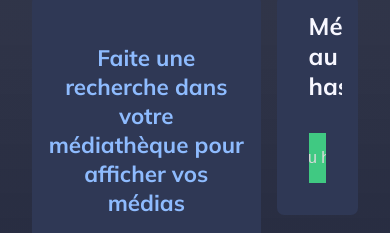
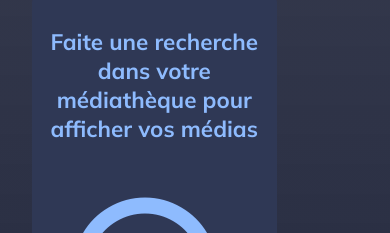
Before and after one commit to mathieuMSdos/projet-jarvis, a React (Create React App) app: page /private/private-home in a window 390 px wide. Shown: the part 265-498 px from the top of the page. Built offline with nearby package versions, Linux system fonts and the light colour scheme; no server answers; sample sign-in values are in the browser's storage.

Commit message:
css bug fixed

```diff
--- a/src/Components/MediaWheel/_MediaWheel.scss
+++ b/src/Components/MediaWheel/_MediaWheel.scss
@@ -15,5 +15,8 @@
     width: 100%;
     display: flex;
     justify-content: center;
+
+
   }
+
 }
--- a/src/Components/SearchBar/_SearchBar.scss
+++ b/src/Components/SearchBar/_SearchBar.scss
@@ -94,3 +94,11 @@
   }
   background-color: $forbidden-color;
 }
+
+@media screen and (max-width: 400px) {
+  .search__bar-container {
+    display: flex;
+    row-gap: 2rem;
+    flex-direction: column;
+  }
+}
--- a/src/Components/SignUpForm/_SignUpForm.scss
+++ b/src/Components/SignUpForm/_SignUpForm.scss
@@ -88,7 +88,6 @@
       -webkit-text-fill-color: $important-element-color !important;
     }
 
-
     .signUp__inputs-container {
       display: flex;
       flex-direction: column;
@@ -119,7 +118,7 @@
       line-height: 2rem;
     }
   }
-  p{
+  p {
     font-size: 1.3rem;
     font-weight: 700;
     color: $most-important-element-color;
--- a/src/Components/UI-components/BtnRandomMediaWheel/BtnRandomMediaWheel.jsx
+++ b/src/Components/UI-components/BtnRandomMediaWheel/BtnRandomMediaWheel.jsx
@@ -18,7 +18,7 @@ export const BtnRandomMediaWheel = ({ mediaListData, randomItem, bgColor }) => {
         onClick={() => handleClick(mediaListData)}
         className="button__randomMediaWheel"
       >
-        <p> Film au hasard</p>
+        <p>Suggestion</p>
       </button>
     </div>
   );
--- a/src/Components/UI-components/BtnRandomMediaWheel/_BtnRandomMediaWheel.scss
+++ b/src/Components/UI-components/BtnRandomMediaWheel/_BtnRandomMediaWheel.scss
@@ -1,20 +1,22 @@
 .button__randomMediaWheel-container {
   display: flex;
   justify-content: center;
-  overflow: hidden;
-  position: relative;
-
 
   .button__randomMediaWheel {
+    position: relative;
+    cursor: pointer;
     display: flex;
     justify-content: center;
     align-items: center;
-    width: 50%;
+    padding: 0.7rem 0.5rem;
+    column-gap: 0.5rem;
     background-color: $most-important-element-color;
+    border-radius: 7px;
     overflow: hidden;
-
+    transition: 0.3s ease;
 
     &:hover {
+      transform: translateY(-4px);
       &::after {
         position: absolute;
         content: "";
@@ -23,14 +25,17 @@
         transform: translate(-50%, -50%);
         border-radius: 50%;
         animation: hover-btn 0.6s ease forwards;
-        z-index: -1;
         background-color: $alternative-sexy-touch;
       }
     }
 
+    &:active {
+      transform: scale(0.9);
+    }
 
-  p{
-    white-space: nowrap;
-  }
+    p {
+      white-space: nowrap;
+      z-index: 1;
+    }
   }
 }
--- a/src/Layout/_Layout.scss
+++ b/src/Layout/_Layout.scss
@@ -1,6 +1,5 @@
 .layout__content-container {
   flex: 1;
-  padding: 0 2rem
-
-  // @include bg-color
+  padding: 0 2rem;
+  min-height: 95vh;
 }
--- a/src/Pages/Private/AvailableSoon/_AvailableSoon.scss
+++ b/src/Pages/Private/AvailableSoon/_AvailableSoon.scss
@@ -5,6 +5,6 @@
     align-items: center;
     justify-content: center;
     width: 100%;
-    min-height: 73vh;
+    min-height: 80vh;
     row-gap: 1rem;
 }
--- a/src/Pages/Private/Movies/_Movies.scss
+++ b/src/Pages/Private/Movies/_Movies.scss
@@ -4,7 +4,7 @@
   flex-direction: column;
   align-items: center;
   width: 100%;
-  min-height: 73vh;
+  min-height: 95vh;
   height: 100%;
   row-gap: 1rem;
 
--- a/src/Pages/Private/PrivateHome/_PrivateHome.scss
+++ b/src/Pages/Private/PrivateHome/_PrivateHome.scss
@@ -58,3 +58,21 @@
     width: 100%;
   }
 }
+
+@media screen and (max-width: 400px) {
+  .privateHome__content-container {
+    row-gap: 2rem;
+    flex-direction: column;
+
+    .privateHome__header{
+      display: flex;
+      flex-direction: column;
+    }
+
+    .privateHome__header{
+      display: flex;
+      flex-direction: column;
+    }
+  }
+
+}
--- a/src/Pages/Private/ShowMedia/_ShowMedia.scss
+++ b/src/Pages/Private/ShowMedia/_ShowMedia.scss
@@ -3,7 +3,7 @@
   width: 70%;
   height: fit-content;
   margin: auto;
-  margin-top: 4rem;
+  margin-top: 7rem;
   border-radius: 12px;
   overflow: hidden;
   background-color: $component-bg-color;
--- a/src/Pages/SignUp/_SignUp.scss
+++ b/src/Pages/SignUp/_SignUp.scss
@@ -1,5 +1,7 @@
 .signupPage__global-container {
   margin-top: $margin-top-page-no-nav-bar;
+  min-height: 93vh;
+
   .signupPage__logo-container {
     width: fit-content;
     margin-bottom: 1rem;
@@ -7,11 +9,11 @@
 
   .signup__container {
     width: 100%;
-
     padding: 2rem 0;
     display: flex;
     align-items: center;
     overflow: hidden;
+
 
     .signupImg__container {
       position: fixed;
--- a/src/Utils/utilsApi.js
+++ b/src/Utils/utilsApi.js
@@ -1,20 +1,20 @@
 //url and end points to communicate with our data base
 
 const vpnFrancois = "http://francois-fric.vpnuser.lan:8080/api/";
-const realBackFrancois = "http://yvonnicksolon-server.eddi.cloud/";
-const realBackYvo = "http://yvonnicksolon-server.eddi.cloud/";
+const realBackFrancois = "http://yvonnicksolon-server.eddi.cloud";
+const realBackYvo = "http://yvonnicksolon-server.eddi.cloud";
 
 const jsonServerLocal = "http://localhost:5000/";
 const urlBackEndOnline =
-  "http://francoisfric-server.eddi.cloud/projet-3-jarvis-back/public/api/"; // à changer !!!!!!!!
+  "http://yvonnicksolon-server.eddi.cloud/projet-3-jarvis-back/public/api/"; // à changer !!!!!!!!
 
 // to start app when backend is down
-export const skipLogin = "";
+// export const skipLogin = "";
 
 const apiEndPoints = {
-  urlBackOffice: `http://francoisfric-server.eddi.cloud/projet-3-jarvis-back/public/backoffice`, // à changer !!!!!!!!
-  urlSignUp: `http://francoisfric-server.eddi.cloud/projet-3-jarvis-back/public/`, // à changer !!!!!!!!
-  apiAdress: urlBackEndOnline,
+  urlBackOffice: `${realBackYvo}/projet-3-jarvis-back/public/backoffice`, // à changer !!!!!!!!
+  urlSignUp: `${realBackYvo}/projet-3-jarvis-back/public/`, // à changer !!!!!!!!
+  apiAdress: urlBackEndOnline, //à changer par la bonne variable
   logIn: "login_check",
   home: "home",
   movies: "movies",
```
